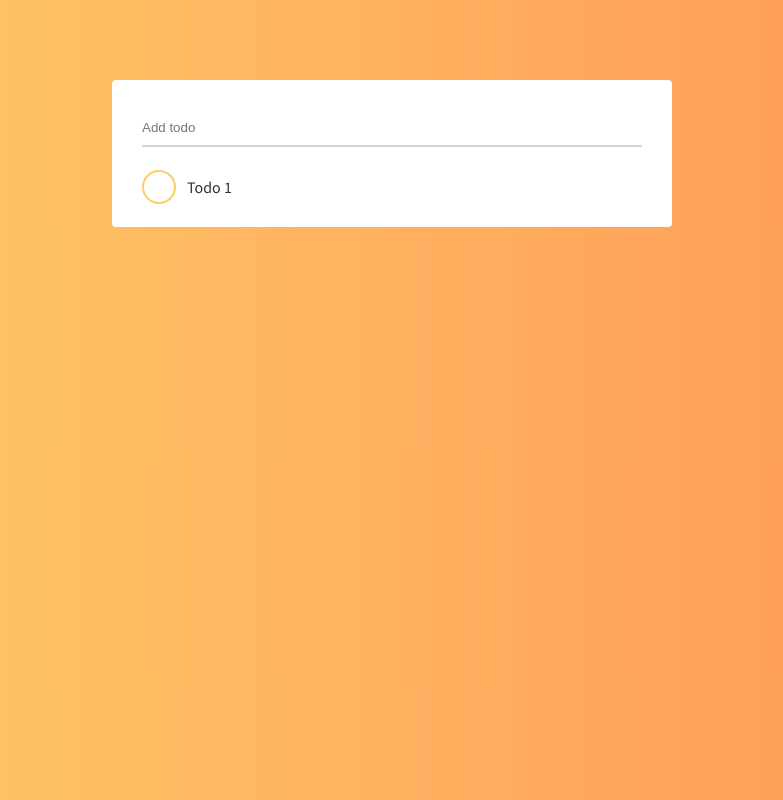
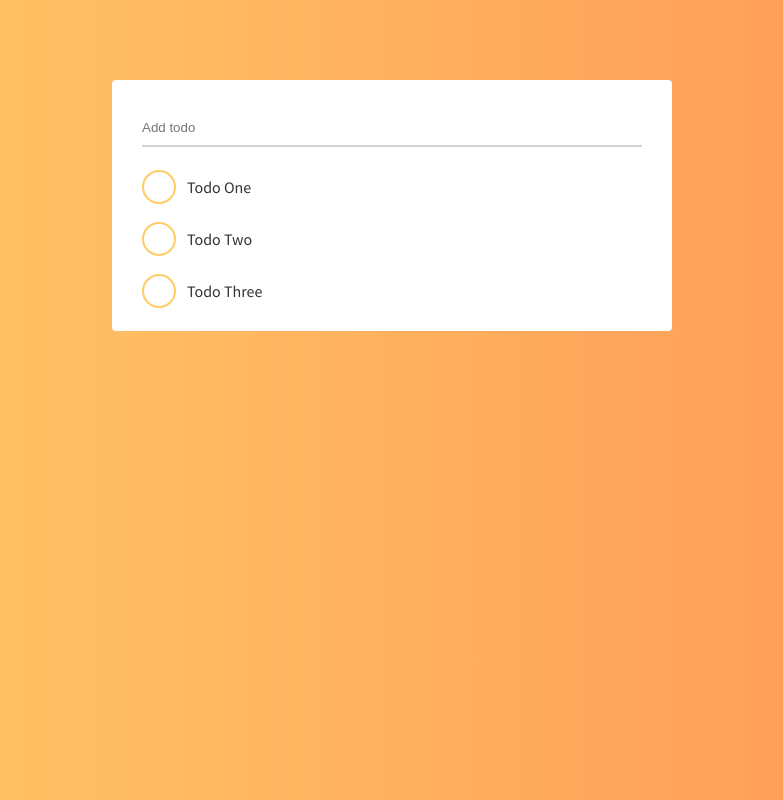
Before and after one commit to ngocsangyem/vue-todos, a Vue app: page / in a window 1280 px wide. Shown: the whole page, without its empty margins (248-1031 px from the left). Built offline with nearby package versions, Linux system fonts and the light colour scheme.

Commit message:
feature: add todo

```diff
--- a/src/App.vue
+++ b/src/App.vue
@@ -1,17 +1,27 @@
 <template>
   <div id="app">
-    <Todos />
+    <div class="todos">
+      <div class="todos__header">
+        <AddTodo v-on:add-todo="onAddTodo" />
+      </div>
+      <div class="todos__body">
+        <Todos v-bind:todos="todos" v-on:del-todo="onDeleteTodo" />
+      </div>
+    </div>
   </div>
 </template>
 
 <script>
 import "@fortawesome/fontawesome-free/css/all.css";
-import Todos from "./components/todos";
+
+import Todos from "./components/Todos";
+import AddTodo from "./components/AddTodo";
 
 export default {
   name: "App",
   components: {
     Todos,
+    AddTodo,
   },
   data() {
     return {
@@ -34,10 +44,20 @@ export default {
       ],
     };
   },
+
+  methods: {
+    onDeleteTodo(id) {
+      this.todos = this.todos.filter((todo) => todo.id !== id);
+    },
+    onAddTodo(newTodo) {
+      this.todos = [newTodo, ...this.todos];
+    },
+  },
 };
 </script>
 
 <style lang="scss">
+@import "./styles/mixins/index";
 @import "./styles/index";
 
 #app {
@@ -46,5 +66,25 @@ export default {
   justify-content: center;
 
   margin-top: 5rem;
+  padding-right: 1rem;
+  padding-left: 1rem;
+}
+
+.todos {
+  width: 500px;
+
+  background-color: var(--light-color);
+  border-radius: var(--border-radius);
+
+  padding: rem(30px);
+  margin: 0 auto;
+
+  &__header {
+    margin-bottom: rem(30px);
+  }
+
+  @media screen and (max-width: 500px) {
+    max-width: 500px;
+  }
 }
 </style>
--- /dev/null
+++ b/src/components/AddTodo.vue
@@ -0,0 +1,84 @@
+<template>
+  <div class="todos__add">
+    <input
+      type="text"
+      name="add-todo"
+      id="add-todo"
+      class="todos__input"
+      placeholder="Add todo"
+      required
+      v-model="title"
+      v-on:keyup.enter="addTodo"
+    />
+    <span class="todos__add-border"></span>
+  </div>
+</template>
+<script>
+export default {
+  name: "AddTodo",
+  data() {
+    return {
+      title: "",
+    };
+  },
+  methods: {
+    addTodo() {
+      const newTodo = {
+        id: Date.now() + 1,
+        title: this.title,
+        completed: false,
+      };
+
+      this.$emit("add-todo", newTodo);
+      this.title = "";
+    },
+  },
+};
+</script>
+
+<style lang="scss" scoped>
+@import "../styles/mixins/index";
+.todos {
+  &__add {
+    position: relative;
+    overflow: hidden;
+  }
+
+  &__input {
+    border: none;
+    border-bottom: 2px solid var(--neutral-shade-color-3);
+    background-color: transparent;
+    width: 100%;
+
+    padding-top: rem(10px);
+    padding-bottom: rem(10px);
+    @include placeholder {
+      color: var(--neutral-shade-color-3);
+      font-size: 1rem;
+    }
+
+    &:focus,
+    &:valid {
+      outline: none;
+
+      ~ .todos__add-border {
+        transform: scale(1);
+        transition: 0.4s;
+      }
+    }
+  }
+
+  &__add-border {
+    position: absolute;
+    bottom: 0;
+    left: 0;
+
+    width: 100%;
+    height: 2px;
+
+    background-color: var(--primary-color);
+    transform: scale(0);
+    transition: transform 0.4s ease-in-out;
+  }
+}
+</style>
--- a/src/components/todo-item.vue
+++ b/src/components/TodoItem.vue
@@ -1,19 +1,25 @@
 <template>
-  <div class="todo-item">
-    <div class="todos__item">
-      <input class="todos__item-checkbox" type="checkbox" id="checkbox1" />
-      <label for="checkbox1" class="todos__item-label">Todo 1</label>
-      <button type="button" class="todos__item-delete">
-        <i class="fas fa-trash"></i>
-      </button>
-    </div>
+  <div class="todos__item" :class="{'is-completed': todo.completed}">
+    <input
+      v-on:change="markComplete"
+      class="todos__item-checkbox"
+      type="checkbox"
+      :id="'checkbox-' + todo.id"
+    />
+    <label :for="'checkbox-' + todo.id" class="todos__item-label">{{todo.title}}</label>
+    <button @click="$emit('del-todo', todo.id)" type="button" class="todos__item-delete">
+      <i class="fas fa-trash"></i>
+    </button>
   </div>
 </template>
 <script>
 export default {
   name: "TodoItem",
-  props: {
-    title: String,
+  props: ["todo"],
+  methods: {
+    markComplete() {
+      this.todo.completed = !this.todo.completed;
+    },
   },
 };
 </script>
@@ -30,6 +36,13 @@ export default {
       top: 0;
       right: 0;
       opacity: 0;
+      &:checked {
+        ~ label {
+          &::after {
+            transform: scale(1);
+          }
+        }
+      }
     }
 
     &-label {
@@ -67,7 +80,7 @@ export default {
         font-weight: 900;
 
         color: var(--primary-color);
-        transform: scaleY(0);
+        transform: scale(0);
         transition: transform 0.3s ease-in-out;
 
         left: 9px;
@@ -79,8 +92,9 @@ export default {
       border: none;
       color: var(--red);
       position: relative;
-      transform: scale(0);
-      transition: transform 0.3s ease-in-out;
+      opacity: 0;
+      visibility: hidden;
+      transition: all 0.3s ease-in-out;
 
       font-size: 1rem;
 
@@ -89,7 +103,7 @@ export default {
       right: 0;
       z-index: 1;
 
-      transform: translateY(-50%) scale(0);
+      transform: translateY(-50%);
 
       cursor: pointer;
     }
@@ -100,15 +114,8 @@ export default {
 
     &:hover {
       .todos__item-delete {
-        transform: translateY(-50%) scale(1);
-      }
-    }
-
-    &.is-completed {
-      .todos__item-label {
-        &::after {
-          transform: scale(1);
-        }
+        opacity: 1;
+        visibility: visible;
       }
     }
   }
--- a/src/components/todos.vue
+++ b/src/components/todos.vue
@@ -1,34 +1,20 @@
 <template>
-  <div class="todos">
-    <div class="todos__header">
-      <div class="todos__add">
-        <input
-          type="text"
-          name="add-todo"
-          id="add-todo"
-          class="todos__input"
-          placeholder="Add todo"
-          required
-        />
-        <span class="todos__add-border"></span>
-      </div>
-    </div>
-    <div class="todos__body">
-      <div class="todos__list">
-        <TodoItem />
-      </div>
-    </div>
+  <div class="todos__list">
+    <TodoItem
+      v-on:del-todo="$emit('del-todo', todo.id)"
+      :key="todo.id"
+      v-for="todo in todos"
+      :todo="todo"
+    />
   </div>
 </template>
 
 <script>
-import TodoItem from "./todo-item";
+import TodoItem from "./TodoItem";
 
 export default {
   name: "Todos",
-  props: {
-    title: String,
-  },
+  props: ["todos"],
   components: {
     TodoItem,
   },
@@ -37,63 +23,4 @@ export default {
 
 <style scoped lang="scss">
 @import "../styles/mixins/index";
-.todos {
-  width: 500px;
-
-  background-color: var(--light-color);
-  border-radius: var(--border-radius);
-
-  padding: rem(30px);
-  margin: 0 auto;
-
-  &__header {
-    margin-bottom: rem(30px);
-  }
-
-  &__add {
-    position: relative;
-    overflow: hidden;
-  }
-
-  &__input {
-    border: none;
-    border-bottom: 2px solid var(--neutral-shade-color-3);
-    background-color: transparent;
-    width: 100%;
-
-    padding-top: rem(10px);
-    padding-bottom: rem(10px);
-    @include placeholder {
-      color: var(--neutral-shade-color-3);
-      font-size: 1rem;
-    }
-
-    &:focus,
-    &:valid {
-      outline: none;
-
-      ~ .todos__add-border {
-        transform: scale(1);
-        transition: 0.4s;
-      }
-    }
-  }
-
-  &__add-border {
-    position: absolute;
-    bottom: 0;
-    left: 0;
-
-    width: 100%;
-    height: 2px;
-
-    background-color: var(--primary-color);
-    transform: scale(0);
-    transition: transform 0.4s ease-in-out;
-  }
-
-  @media screen and (max-width: 500px) {
-    max-width: 500px;
-  }
-}
 </style>
```
